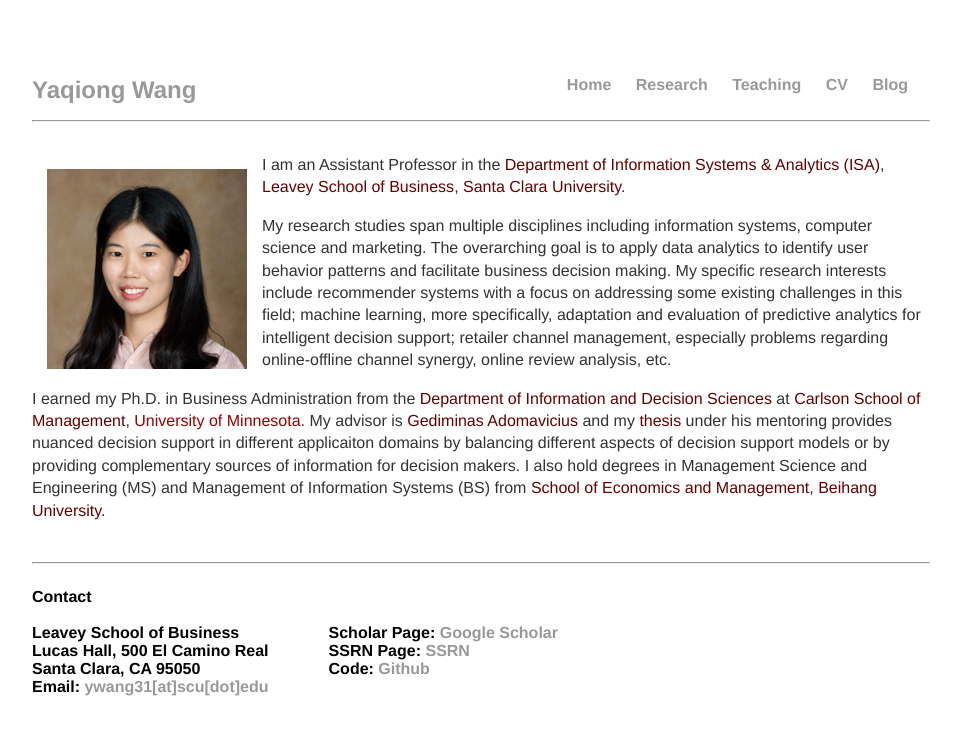
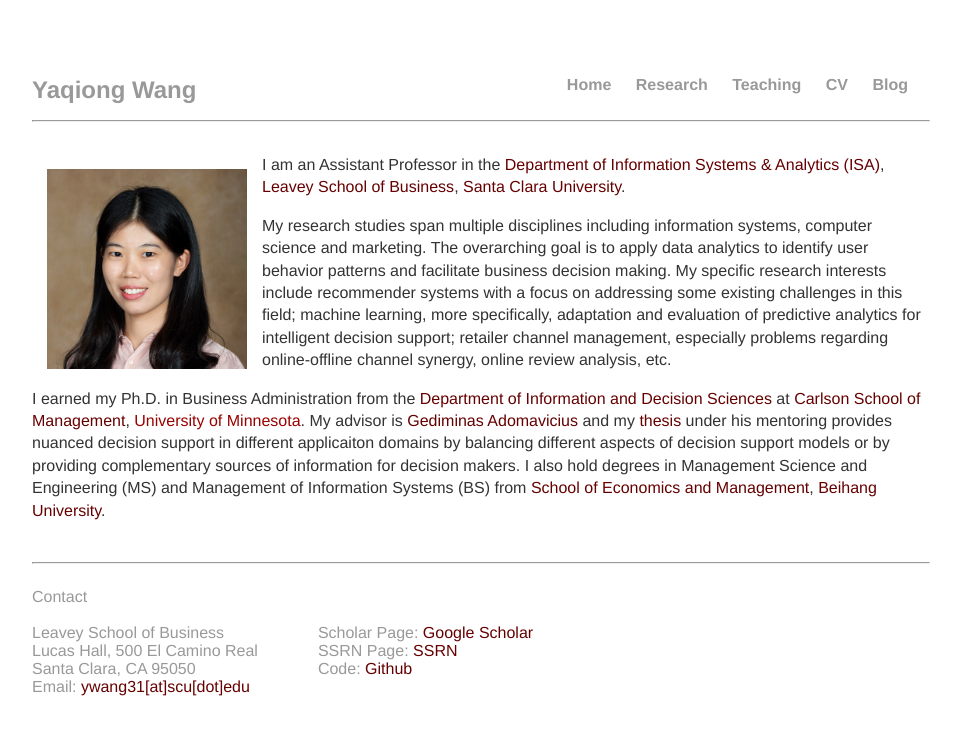
Before and after one commit to YaqiongWang/PersonalWeb, a Jekyll site: the page built from index.html, in a window 1280 px wide. Shown: the top 735 px of the page, without its empty margins (160-1121 px from the left). Built offline with Jekyll 4.4.1, drawn with Linux system fonts in a browser that asks for light colours.

Commit message:
Update main.css

```diff
--- a/css/main.css
+++ b/css/main.css
@@ -61,7 +61,7 @@ footer ul{
     font-family:'Helvetica', 'Arial', 'Sans-Serif';
     padding: 0px;
     list-style: none;
-    font-weight: bold;
+    color: #999;
 }
 #contact {
   float:left;
@@ -71,6 +71,22 @@ footer ul{
   margin-right: 20px;
   vertical-align: middle;
 }
+#contact a:link {
+  color: #660000;
+  background-color: transparent;
+  text-decoration: none;
+}
+
+#contact a:visited {
+  color: #990000;
+  background-color: transparent;
+  text-decoration: none;
+}
+
+#contact a:hover {
+  background-color: transparent;
+  text-decoration: underline;
+}
 #links {
   float:left;
   margin-left: 30px;
@@ -78,6 +94,22 @@ footer ul{
 #links ul li {
   margin-right: 20px;
   vertical-align: middle;
+}
+#links a:link {
+  color: #660000;
+  background-color: transparent;
+  text-decoration: none;
+}
+
+#links a:visited {
+  color: #990000;
+  background-color: transparent;
+  text-decoration: none;
+}
+
+#links a:hover {
+  background-color: transparent;
+  text-decoration: underline;
 }
 
 ul.posts {
```
